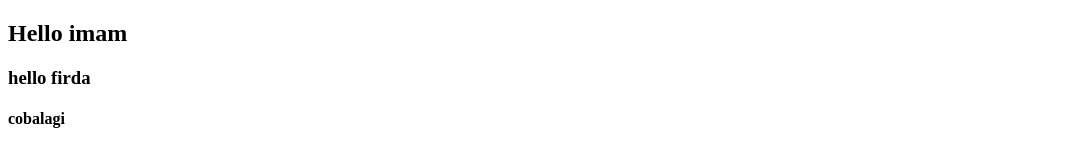
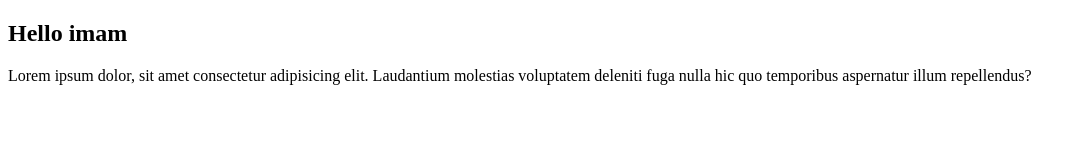
Before and after one commit to Imammulh/belajarbareng, a plain HTML site: page index.html in a window 1280 px wide. Shown: the whole page, without its empty margins (0-1086 px from the left). Drawn offline with Linux system fonts and the light colour scheme.

Commit message:
menambahkan p

```diff
--- a/index.html
+++ b/index.html
@@ -9,8 +9,8 @@
 
 <body>
     <h2>Hello imam</h2>
-    <h3>hello firda</h3>
-    <h4>cobalagi</h4>
+    <p>Lorem ipsum dolor, sit amet consectetur adipisicing elit. Laudantium molestias voluptatem deleniti fuga nulla hic
+        quo temporibus aspernatur illum repellendus?</p>
 </body>
 
 </html>
```
